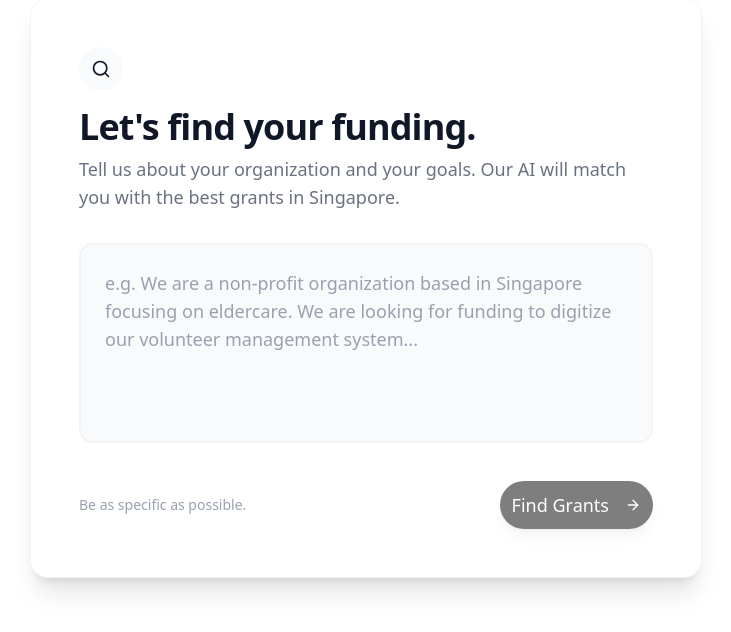
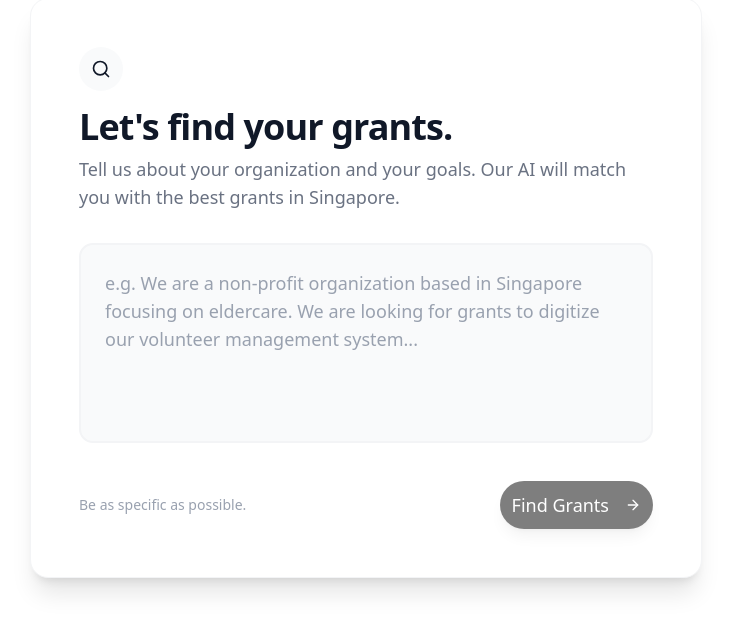
Before and after one commit to ronithsaju/grant-finder, a Next.js app: page /find in a window 1280 px wide. Shown: the part 112-744 px from the top of the page, without its empty margins (274-1005 px from the left). Built offline with nearby package versions, Linux system fonts and the light colour scheme.

Commit message:
Update search page

```diff
--- a/app/find/page.tsx
+++ b/app/find/page.tsx
@@ -105,7 +105,7 @@ export default function FindGrantPage() {
               <Search className="w-5 h-5 text-gray-900" />
             </div>
             <h1 className="text-3xl md:text-4xl font-bold text-gray-900 tracking-tight">
-              Let's find your funding.
+              Let's find your grants.
             </h1>
             <p className="text-gray-500 text-lg">
               Tell us about your organization and your goals. Our AI will match you with the best grants in Singapore.
@@ -134,7 +134,7 @@ export default function FindGrantPage() {
                     duration-200
                     resize-none
                 "
-                placeholder="e.g. We are a non-profit organization based in Singapore focusing on eldercare. We are looking for funding to digitize our volunteer management system..."
+                placeholder="e.g. We are a non-profit organization based in Singapore focusing on eldercare. We are looking for grants to digitize our volunteer management system..."
                 value={prompt}
                 onChange={(e) => setPrompt(e.target.value)}
               />
```
